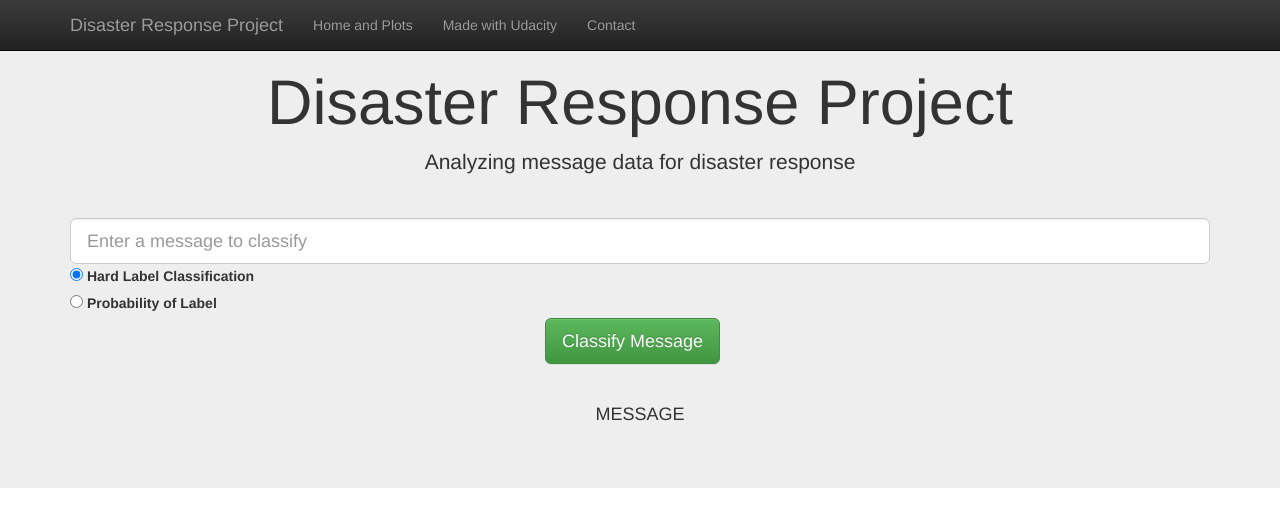
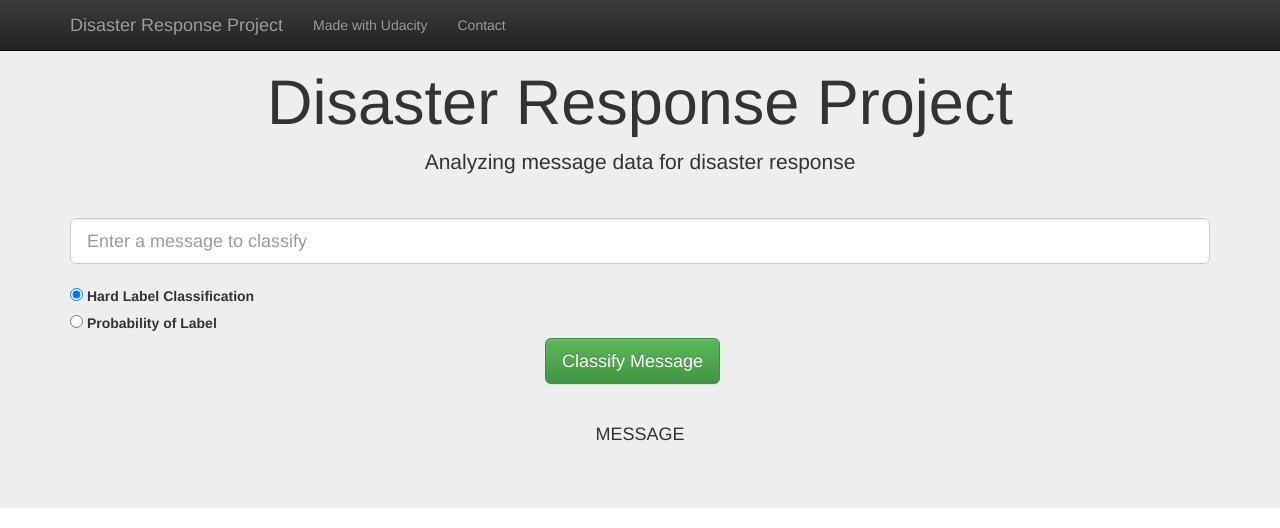
Before and after one commit to jfwilliams92/disaster-response, a Flask app: template disaster_response_app/templates/go.html in a window 1280 px wide. Shown: the top 528 px of the page. Run offline with Flask 2, Linux system fonts and the light colour scheme; the template is opened without the code that fills it, so the values that code supplies are empty; parts of the project's set-up code (start-up, migrations or seed data) failed here and were passed over; some libraries are stand-ins or nearby versions.

Commit message:
minor tweak

```diff
--- a/disaster_response_app/templates/master.html
+++ b/disaster_response_app/templates/master.html
@@ -22,7 +22,6 @@
         </div>
         <div id="navbar" class="collapse navbar-collapse">
             <ul class="nav navbar-nav">
-                <li><a href="/">Home and Plots</a></li>
                 <li><a href="https://www.udacity.com/">Made with Udacity</a></li>
                 <li><a href="https://github.com/jfwilliams92">Contact</a></li>
             </ul>
@@ -41,6 +40,7 @@
             <div class="col-lg-12 form-group-lg">
                 <form action="/go" method="get">
                     <input type="text" class="form-control form-control-lg" name="query" placeholder="Enter a message to classify">
+                    <br>
                     <input type="radio" id="hard" name="classification_type" value="hard_class" checked="checked">
                     <label for="hard">Hard Label Classification</label><br>
                     <input type="radio" id="soft" name="classification_type" value="soft_class">
```
